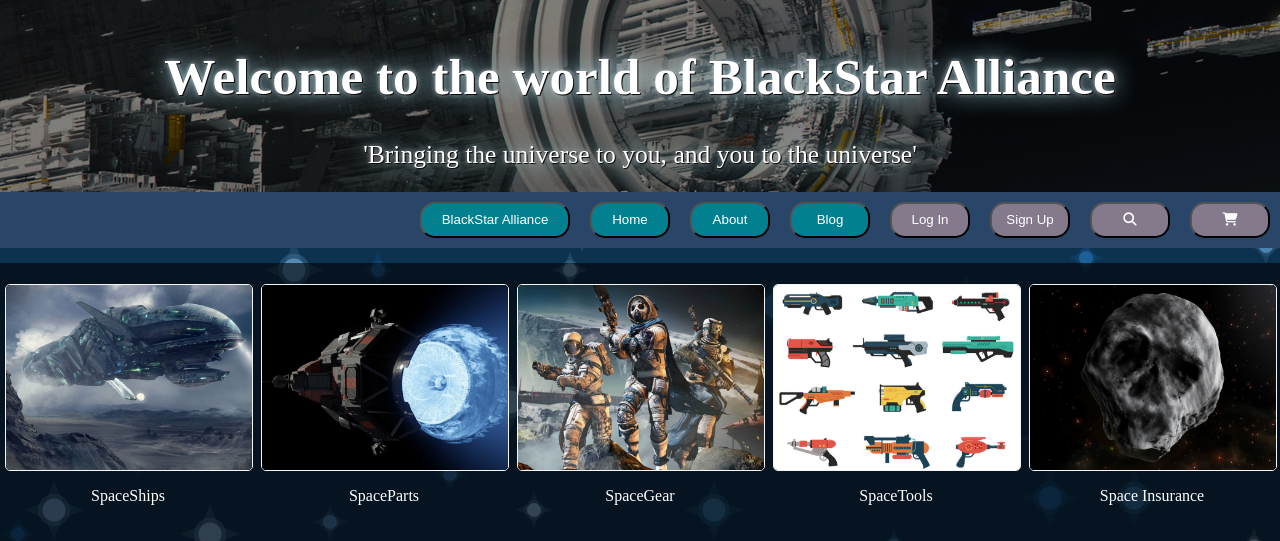
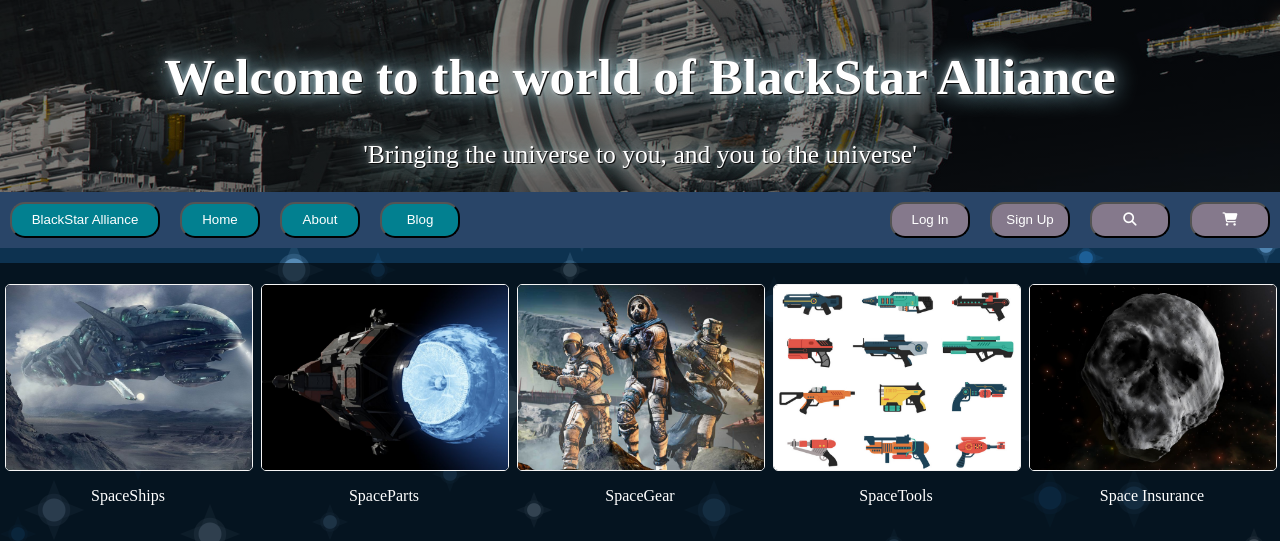
Before and after one commit to 0ji/Web-Project, a PHP site: page / in a window 1280 px wide. Shown: the top 541 px of the page. Run offline with PHP 8.4, Linux system fonts and the light colour scheme; some libraries are stand-ins or nearby versions.

Commit message:
change navbar
left/right sections

```diff
--- a/css/style_landing.css
+++ b/css/style_landing.css
@@ -41,10 +41,20 @@ nav {
     flex: 100px;
     flex-direction: row;
     background-color: #294568;
-    justify-content: flex-end;
+    justify-content: space-between;
     position: sticky;
     top: 0;
     line-height: 0;
+}
+
+nav div {
+    display: flex;
+    flex: 100px;
+    flex-direction: row;
+}
+
+nav div.right {
+    justify-content: flex-end;
 }
 
 .logo {
--- a/index.html
+++ b/index.html
@@ -32,14 +32,20 @@
 
         <!-- Sticky Navbar -->
         <nav>
+            <!-- Left Side -->
+            <div>
                 <button class="logo" href="#">BlackStar Alliance</button>
                 <button class="item" href="#">Home</button>
                 <button class="item" href="#">About</button>
                 <button class="item" href="#">Blog</button>
+            </div>
+            <!-- Right Side -->
+            <div class="right">
                 <button class="item coolbuttons" href="#">Log In</button>
                 <button class="item coolbuttons" href="#">Sign Up</button>
                 <button class="item coolbuttons" href="#"><i class="fas fa-search"></i></button>
                 <button class="item coolbuttons" href="#"><i class="fas fa-shopping-cart"></i></button>
+            </div>
         </nav>
 
         <!-- Product Category Navigation  -->
```
Lines whose indentation alone changed are shown as unchanged.
